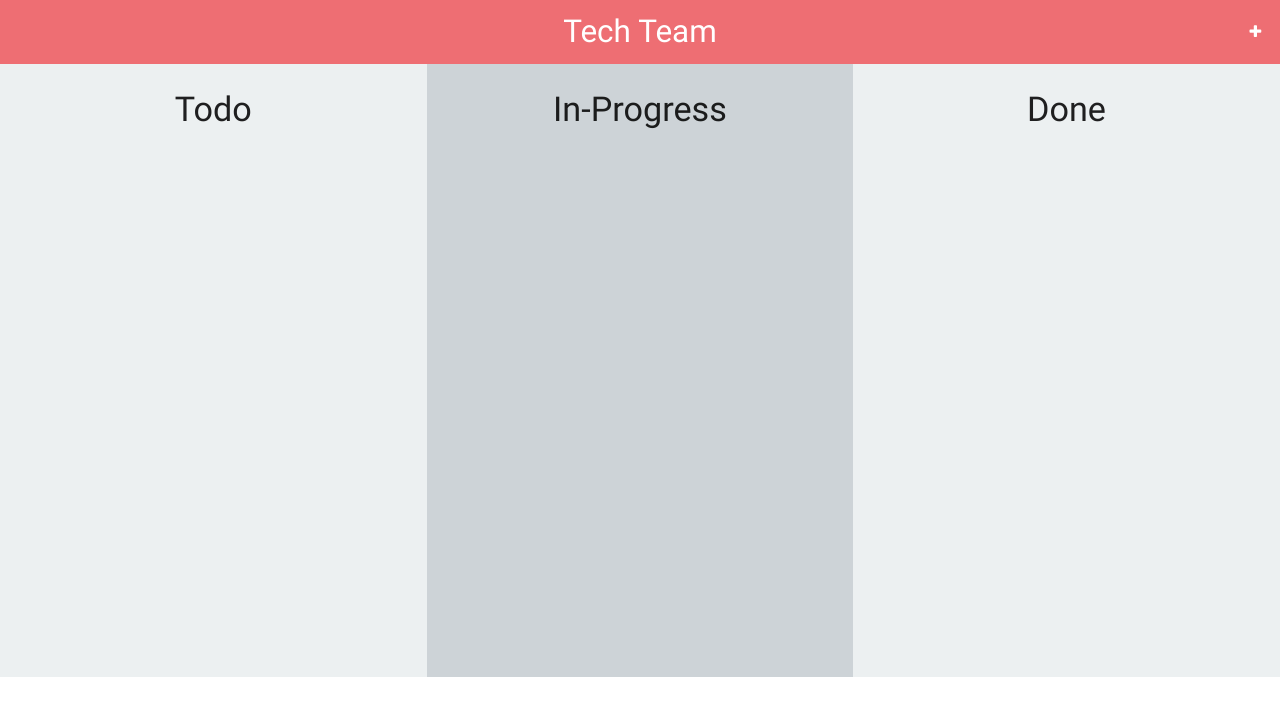
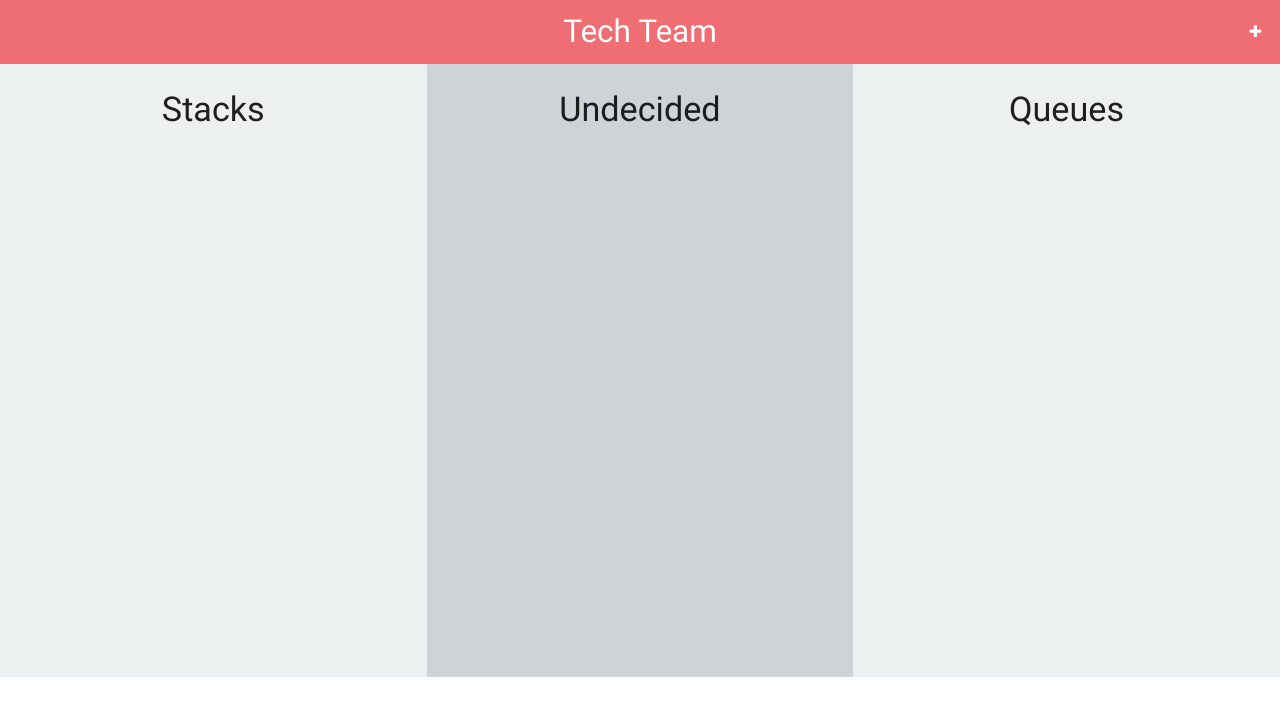
Before and after one commit to SohamPardeshi/kanban, a plain HTML site: page index.html in a window 1280 px wide. Drawn offline with nearby package versions, Linux system fonts and the light colour scheme; no server answers.

Commit message:
Update index.html

```diff
--- a/index.html
+++ b/index.html
@@ -35,13 +35,13 @@
         <div class="myrow">
             <center>
             <div class="mycolumn-header" style="background-color:#ecf0f1;">
-                <h4>Todo</h4>
+                <h4>Stacks</h4>
             </div>
             <div class="mycolumn-header" style="background-color:#cdd3d7;">
-                <h4>In-Progress</h4>
+                <h4>Undecided</h4>
             </div>
             <div class="mycolumn-header" style="background-color:#ecf0f1;">
-                <h4>Done</h4>
+                <h4>Queues</h4>
             </div>
             </center>
         </div>
```
